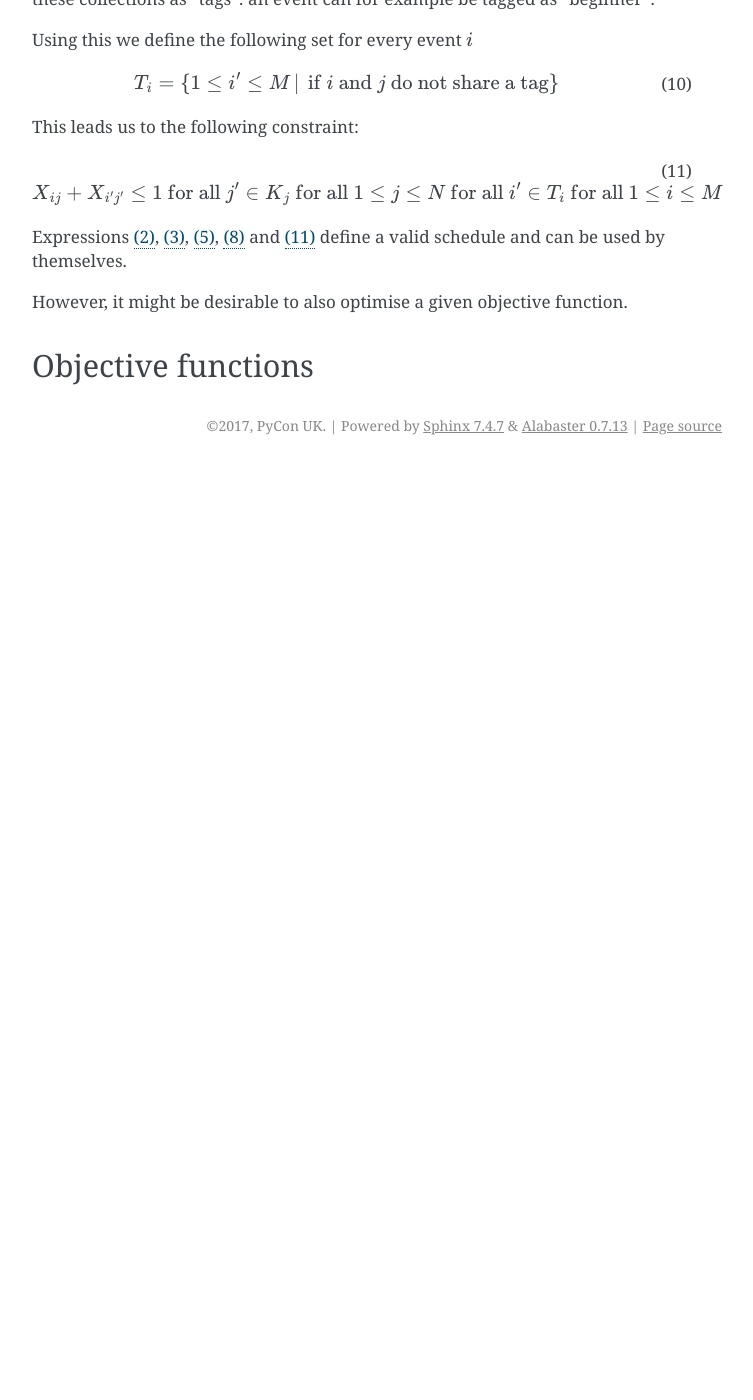
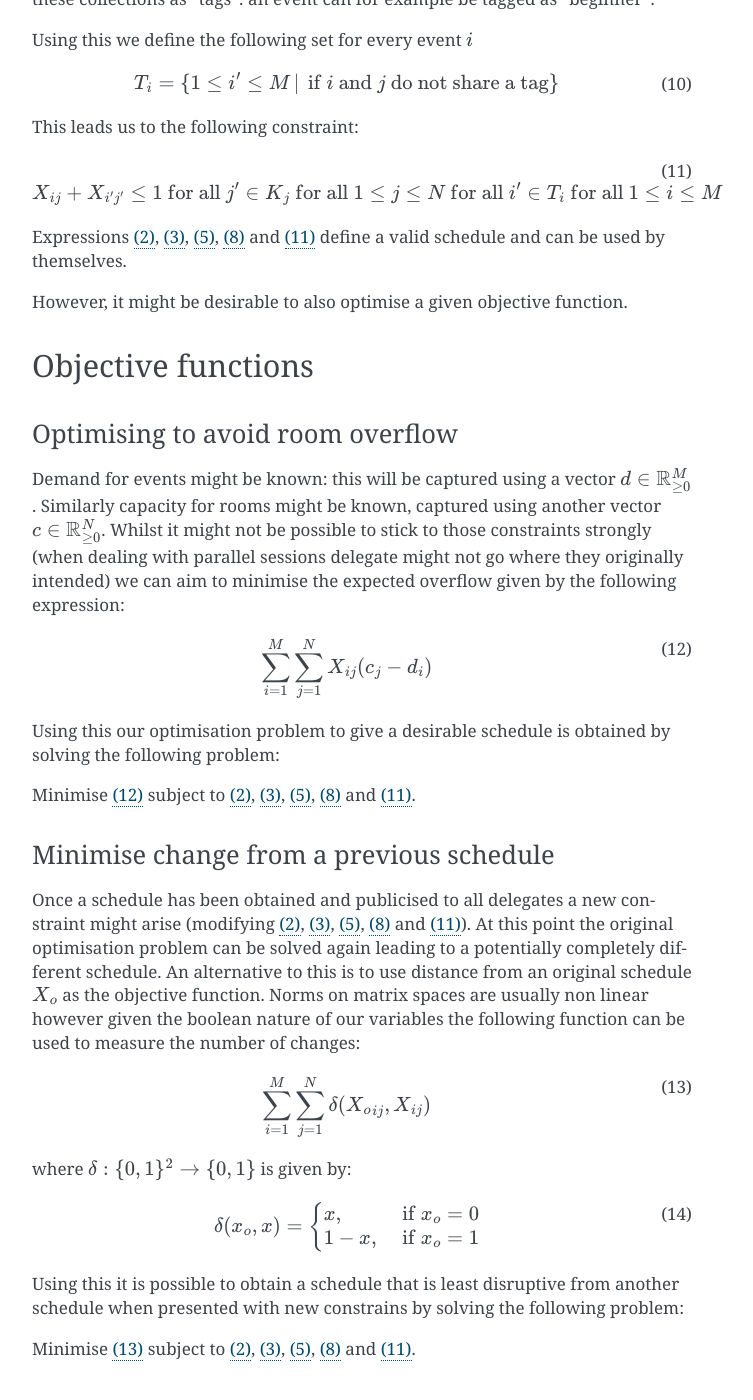
Before and after one commit to PyconUK/ConferenceScheduler, a Sphinx documentation site: the page built from docs/background/mathematical_model.rst, in a window 1280 px wide and 1400 px high, scrolled down 2357 px. Shown: the whole window, without its empty margins (388-1141 px from the left). Built offline with Sphinx 7.4.7, drawn with Linux system fonts in a browser that asks for light colours; before the commit the page ends 2822 px from its top, so only the background shows below that; some of the changed text lies outside the part shown.

Commit message:
Add full mathematical formulation.

```diff
--- a/docs/background/index.rst
+++ b/docs/background/index.rst
@@ -6,3 +6,4 @@ Background
    :maxdepth: 2
 
    mathematical_model.rst
+   bibliography.rst
--- a/docs/background/mathematical_model.rst
+++ b/docs/background/mathematical_model.rst
@@ -163,3 +163,64 @@ However, it might be desirable to also optimise a given objective function.
 
 Objective functions
 +++++++++++++++++++
+
+Optimising to avoid room overflow
+---------------------------------
+
+Demand for events might be known: this will be captured using a vector
+:math:`d\in\mathbb{R}_{\geq 0}^{M}`. Similarly capacity for rooms might be
+known, captured using another vector :math:`c\in\mathbb{R}_{\geq 0}^{N}`. Whilst
+it might not be possible to stick to those constraints strongly (when dealing
+with parallel sessions delegate might not go where they originally intended) we
+can aim to minimise the expected overflow given by the following expression:
+
+.. math::
+   :label: overflow_objective_function
+
+   \sum_{i=1}^{M}\sum_{j=1}^{N}X_{ij}(c_j - d_i)
+
+Using this our optimisation problem to give a desirable schedule is obtained by
+solving the following problem:
+
+Minimise :eq:`overflow_objective_function` subject to :eq:`all_events_scheduled_constraint`,
+:eq:`all_slots_at_most_1_event_constraint`,
+:eq:`slot_constraint`, :eq:`event_constraint` and :eq:`tag_constraint`.
+
+Minimise change from a previous schedule
+----------------------------------------
+
+Once a schedule has been obtained and publicised to all delegates a new
+constraint might arise (modifying :eq:`all_events_scheduled_constraint`,
+:eq:`all_slots_at_most_1_event_constraint`,
+:eq:`slot_constraint`, :eq:`event_constraint` and :eq:`tag_constraint`). At this
+point the original optimisation problem can be solved again leading to a
+potentially completely different schedule. An alternative to this is to use
+distance from an original schedule :math:`X_o` as the objective function. Norms
+on matrix spaces are usually non linear however given the boolean nature of our
+variables the following function can be used to measure the number of changes:
+
+.. math::
+   :label: number_of_changes_objective_function
+
+   \sum_{i=1}^{M}\sum_{j=1}^{N}\delta({X_o}_{ij}, X_{ij})
+
+where :math:`\delta:\{0,1\}^{2}\to\{0,1\}` is given by:
+
+.. math::
+   :label: boolean_matrix_norm
+
+   \delta(x_o, x) =
+   \begin{cases}
+       x,&\text{ if } x_o=0\\
+       1-x,&\text{ if } x_o=1
+   \end{cases}
+
+
+Using this it is possible to obtain a schedule that is least disruptive from
+another schedule when presented with new constrains by solving the following
+problem:
+
+Minimise :eq:`number_of_changes_objective_function` subject to
+:eq:`all_events_scheduled_constraint`,
+:eq:`all_slots_at_most_1_event_constraint`, :eq:`slot_constraint`,
+:eq:`event_constraint` and :eq:`tag_constraint`.
```
Also changed, not shown: other parts of docs/background/mathematical_model.rst (+1 -1 lines), docs/background/bibliography.rst (added, +7 -0 lines).
